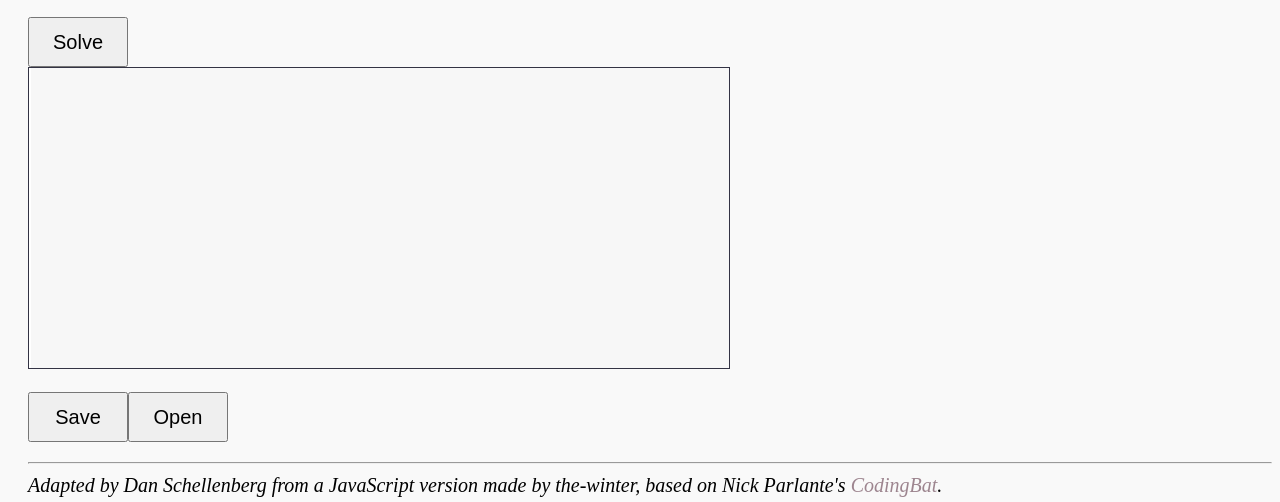
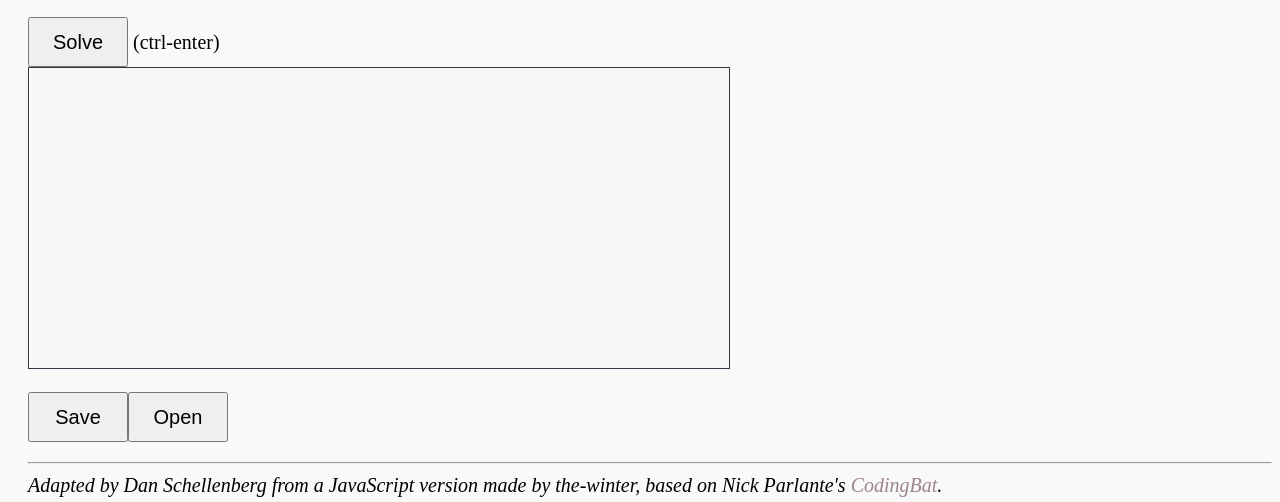
Before and after one commit to the-winter/codingjs, a website with bundled scripts: page exercise.html in a window 1280 px wide. Shown: the part 423-925 px from the top of the page. Built offline with nearby package versions, Linux system fonts and the light colour scheme; a web font is replaced by a local one.

Commit message:
keyboard shortcut hint in html

```diff
--- a/exercise.html
+++ b/exercise.html
@@ -24,7 +24,7 @@
       </ul>
       <div class="floatBox">
         <div class = "solveArea">
-          <button class="btn" id="solve">Solve</button><button class="btn" id="show" style="visibility: hidden;">Show Solution</button><br>
+          <button class="btn" id="solve">Solve</button> (ctrl-enter)<button class="btn" id="show" style="visibility: hidden;">Show Solution</button><br>
           <textarea id="answer"></textarea><br>
           <button class="btn" id="save">Save</button><button class="btn" id="open">Open</button>
           <input type="file" id="fileInput" style="display:none;">
```
